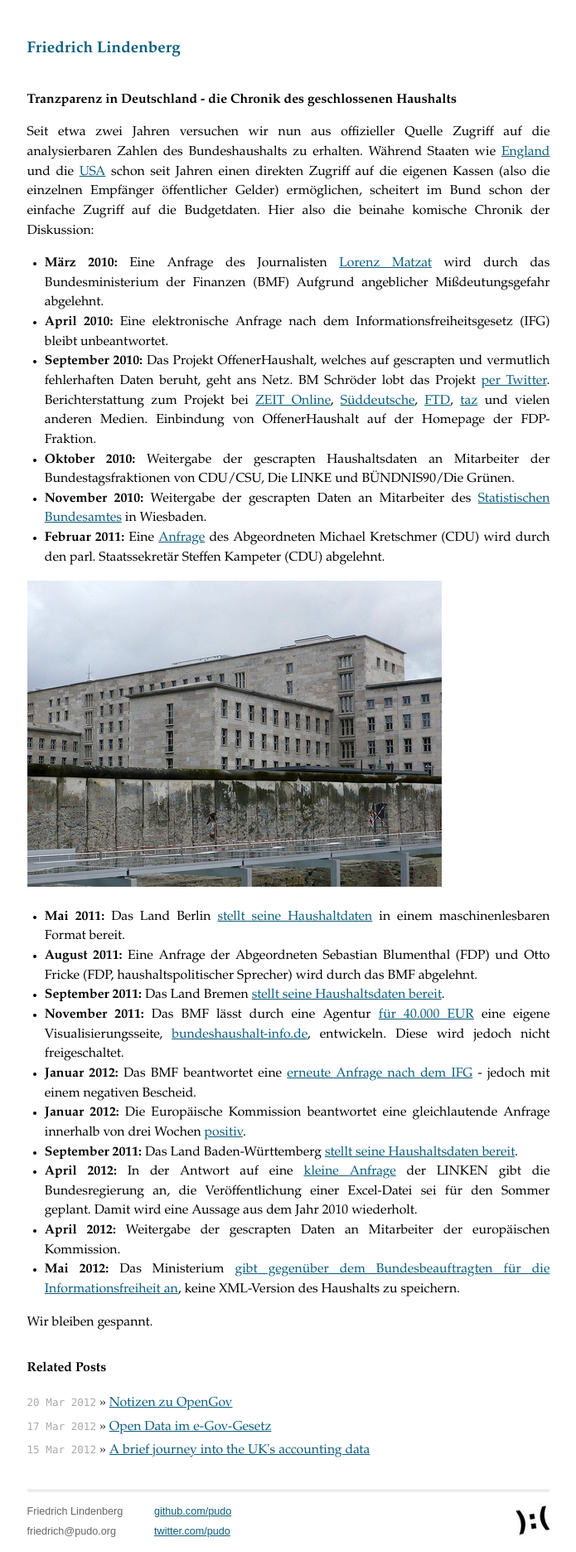
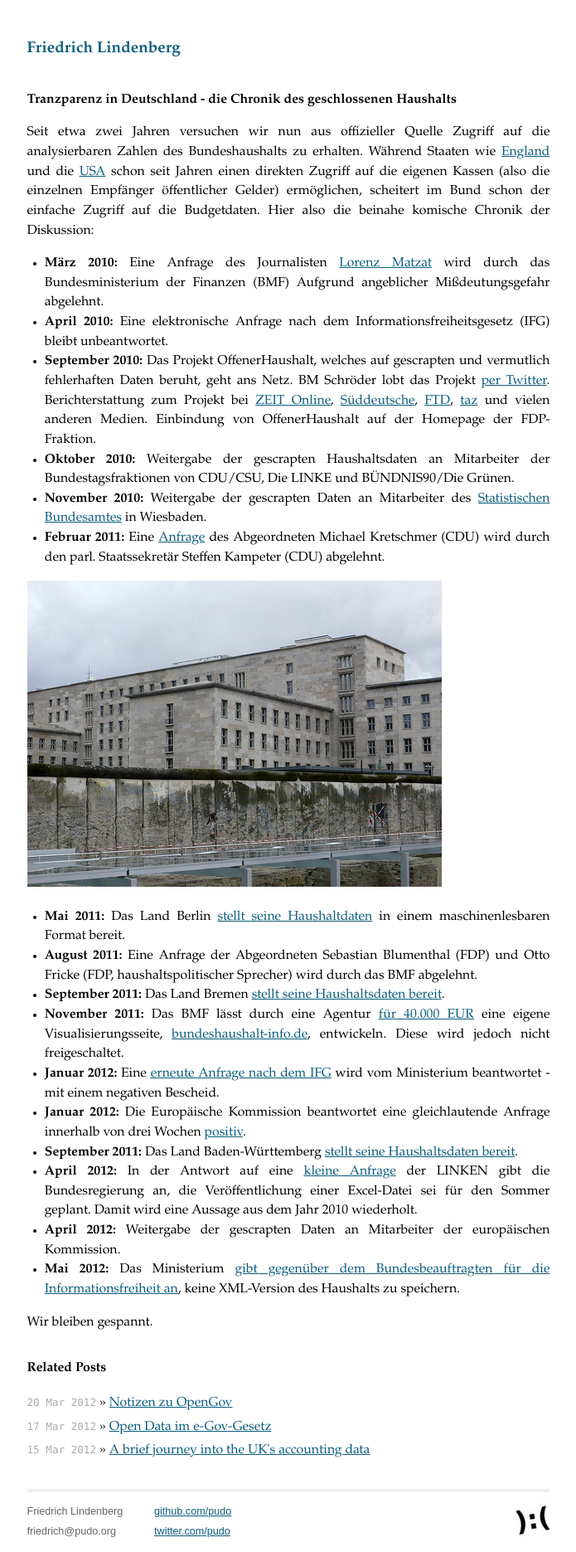
Before and after one commit to pudo/pudo.org, a Jekyll site: the page built from _posts/2012-05-08-haushalt.md, in a window 1280 px wide. Shown: the whole page at 83% size, without its empty margins (292-987 px from the left). Built offline with Jekyll 4.4.1, drawn with Linux system fonts in a browser that asks for light colours; Markdown is read by kramdown in place of the engine named in the settings.

Commit message:
Better wording

```diff
--- a/_posts/2012-05-08-haushalt.md
+++ b/_posts/2012-05-08-haushalt.md
@@ -36,7 +36,7 @@ auf die Budgetdaten. Hier also die beinahe komische Chronik der Diskussion:
   [für 40.000 EUR](https://fragdenstaat.de/anfrage/kosten-bundeshaushalt-infode/) eine eigene
   Visualisierungsseite, [bundeshaushalt-info.de](http://bundeshaushalt-info.de/),
   entwickeln. Diese wird jedoch nicht freigeschaltet.
-* **Januar 2012:** Das BMF beantwortet eine [erneute Anfrage nach dem IFG](https://fragdenstaat.de/anfrage/bundeshaushalt-im-xml-format/) - jedoch mit einem negativen Bescheid.
+* **Januar 2012:** Eine [erneute Anfrage nach dem IFG](https://fragdenstaat.de/anfrage/bundeshaushalt-im-xml-format/) wird vom Ministerium beantwortet - mit einem negativen Bescheid.
 * **Januar 2012:** Die Europäische Kommission beantwortet eine gleichlautende Anfrage innerhalb von drei Wochen [positiv](http://www.asktheeu.org/en/request/machine_readable_version_of_the).
 * **September 2011:** Das Land Baden-Württemberg [stellt seine Haushaltsdaten bereit](http://opendata.service-bw.de/Seiten/politikverwaltung.aspx).
 * **April 2012:** In der Antwort auf eine [kleine Anfrage](http://offenesparlament.de/ablauf/17/43868)
```
